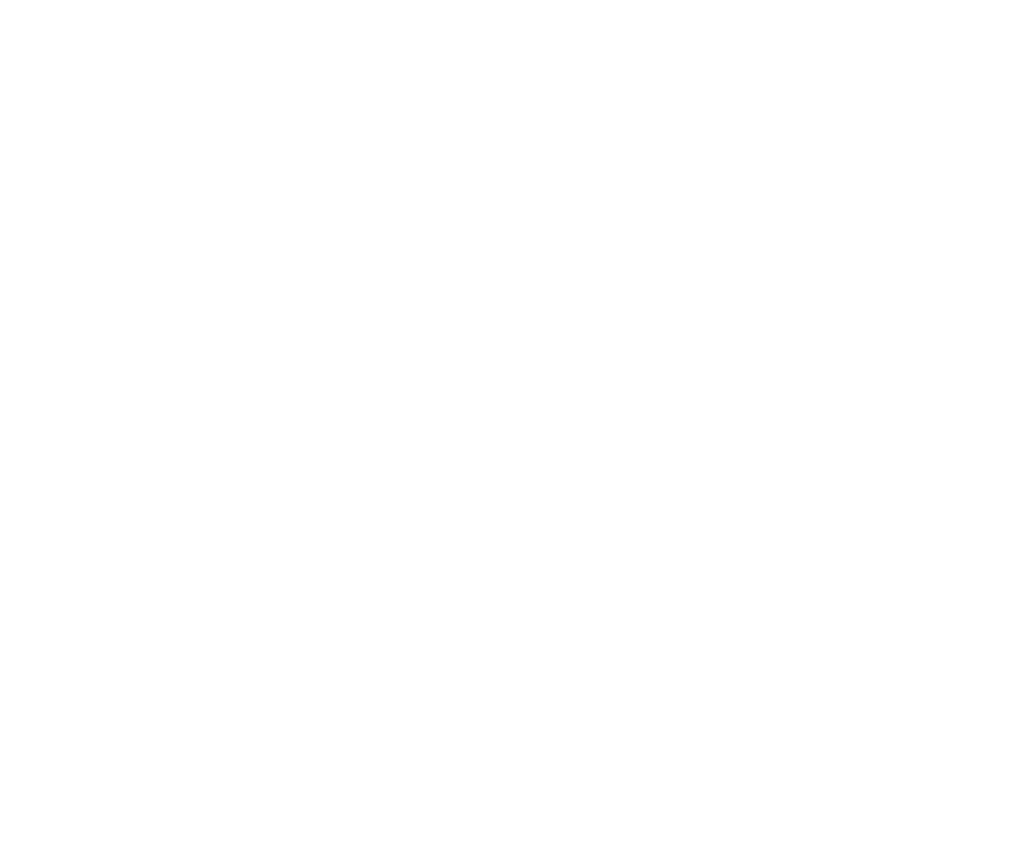
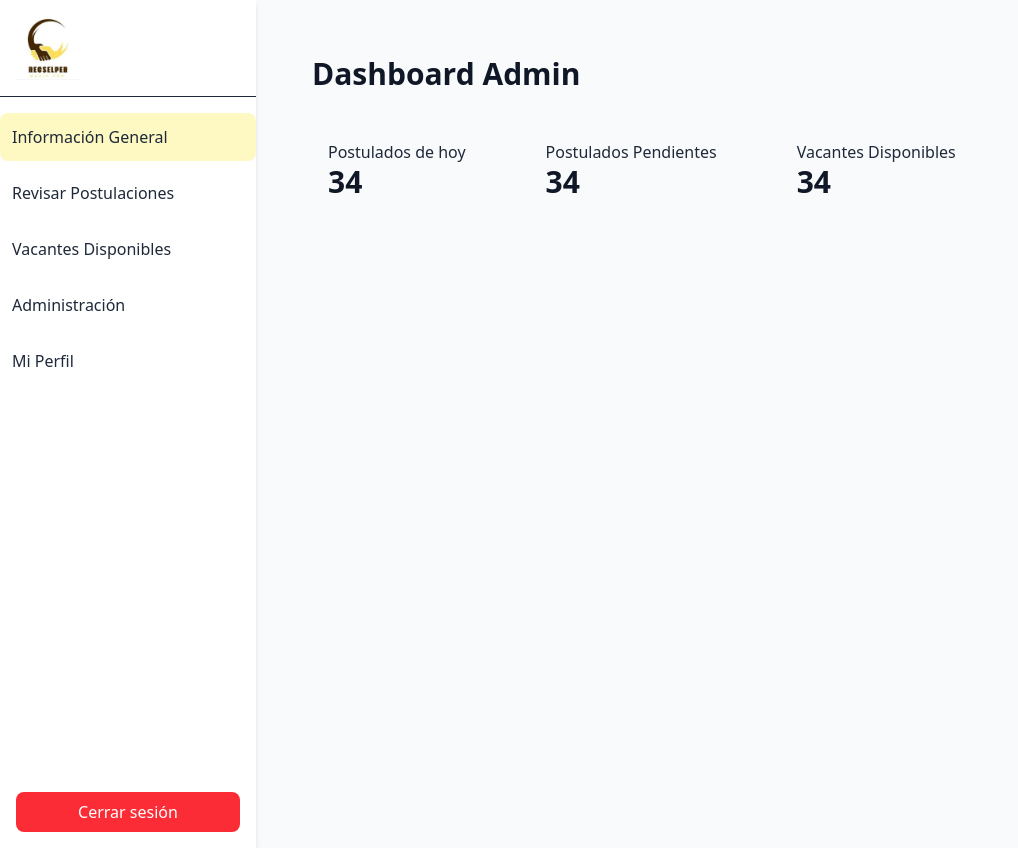
Before and after one commit to madisprorecselper-commits/react-sisstema-contratacion, a React (Vite) app in the folder frontend/: page /admin in a window 1280 px wide. Before the commit this address had no page. Shown: the whole page, without its empty margins (0-1018 px from the left). Before the commit the page ends 800 px from the top, so only its background shows below. Built offline with nearby package versions, Linux system fonts and the light colour scheme.

Commit message:
Dashboard Admin

```diff
--- a/frontend/src/App.jsx
+++ b/frontend/src/App.jsx
@@ -1,28 +1,46 @@
 import { Routes, Route } from "react-router-dom";
+
 import { LoginPage } from "./pages/LoginPage";
 import { RegistroPage } from "./pages/RegistroPage";
+
+import LayoutUsuario from "./Layouts/LayoutUsuario";
+import LayoutAdmin from "./Layouts/LayoutAdmin";
+import cardsFastInformation from "./components/CardsFastInformation"
+
 import { MenuPrincipalPage } from "./pages/MenuPrincipalPage";
-import { MenuPrincipalAdmin } from "./pages/MenuPrincipalAdmin";
+
+import { DashboardAdmin } from "./pages/DashboarhdAdmin"
 import { CrearCurriculumPage } from "./pages/CrearCurriculumPage";
 import { VacanteDisponiblePage } from "./pages/VacanteDisponiblePage";
 import { PostulacionesAdmin } from "./pages/PostulacionesAdmin";
+import { EditarYeliminar } from "./pages/EditarYeliminar";
 import { AnexarPerfil } from "./pages/AnexarPerfil";
-import { EditarYeliminar } from "./pages/EditarYeliminar";
-
 
 function App() {
   return (
     <Routes>
+
+      {/* LOGIN */}
       <Route path="/" element={<LoginPage />} />
       <Route path="/registro" element={<RegistroPage />} />
-      <Route path="/menuPrincipal" element={<MenuPrincipalPage />} />
-      <Route path="/menuPrincipalAdmin" element={<MenuPrincipalAdmin/>} />
-      <Route path="/crearCurriculum" element={<CrearCurriculumPage />} />
-      <Route path="/vacantesDisponibles" element={<VacanteDisponiblePage />} />
-      <Route path="/PostulacionesAdmin" element={<PostulacionesAdmin />} />
-      <Route path="/EditarYeliminar" element={<EditarYeliminar />} />
-      <Route path="/perfil" element={<AnexarPerfil />} />
 
+      {/* USUARIO */}
+      <Route path="/usuario" element={<LayoutUsuario />}>
+        <Route index element={<MenuPrincipalPage />} />
+        <Route path="crear-cv" element={<CrearCurriculumPage />} />
+        <Route path="vacantes" element={<VacanteDisponiblePage />} />
+        <Route path="perfil" element={<AnexarPerfil />} />
+      </Route>
+
+      {/* ADMIN */}
+      <Route path="/admin" element={<LayoutAdmin />}>
+        <Route index element={<DashboardAdmin />} />
+        <Route path="Dashboard" element={<DashboardAdmin />} />
+       <Route path="PostulacionesAdmin" element={<PostulacionesAdmin />} />
+        <Route path="EditarYeliminar" element={<EditarYeliminar />} />
+        <Route path="vacantes" element={<VacanteDisponiblePage />} />
+        <Route path="perfil" element={<AnexarPerfil />} />
+      </Route>
 
     </Routes>
   );
--- /dev/null
+++ b/frontend/src/Layouts/LayoutAdmin.jsx
@@ -0,0 +1,18 @@
+import { Outlet } from "react-router-dom";
+import NavBarAdministrador  from "../components/NavBarAdministrador";
+
+export default function LayoutAdmin() {
+  return (
+    <div className="flex min-h-screen bg-gray-50 text-gray-800">
+
+      {/* Sidebar / Navbar Admin */}
+      <NavBarAdministrador />
+
+      {/* Contenido Admin */}
+      <main className="flex-1 p-6">
+        <Outlet />
+      </main>
+
+    </div>
+  );
+}
--- /dev/null
+++ b/frontend/src/Layouts/LayoutUsuario.jsx
@@ -0,0 +1,18 @@
+import { Outlet } from "react-router-dom";
+import  SideBarUser  from "../components/SideBarUser";
+
+export default function LayoutUsuario() {
+  return (
+    <div className="flex min-h-screen bg-gray-50 text-gray-800">
+
+      {/* Navbar Usuario */}
+      <SideBarUser />
+
+      {/* Contenido dinámico */}
+      <main className="p-6">
+        <Outlet />
+      </main>
+
+    </div>
+  );
+}
--- /dev/null
+++ b/frontend/src/components/CardsFastInformation.jsx
@@ -0,0 +1,38 @@
+export default function CardsFastInformation() {
+    return (
+        <>
+        <div>
+            <h1 className="text-3xl font-extrabold text-gray-900">Dashboard Admin</h1>
+        </div>
+        <div className="flex mt-8 space-x-12">
+            <div className="bg-Neutral-100 p-4">
+                <p>
+                    Postulados de hoy
+                </p>
+                <h2 className="text-3xl font-extrabold text-gray-900">
+                    34
+                </h2>
+            </div>
+             <div className="bg-Neutral-100 p-4">
+                <p>
+                    Postulados Pendientes
+                </p>
+                <h2 className="text-3xl font-extrabold text-gray-900">
+                    34
+                </h2>
+            </div>
+             <div className="bg-Neutral-1000 p-4">
+                <p>
+                    Vacantes Disponibles
+                </p>
+                <h2 className="text-3xl font-extrabold text-gray-900">
+                    34
+                </h2>
+            </div>
+            <div>
+
+            </div>
+        </div>
+        </>
+    )
+}
--- a/frontend/src/components/NavBarAdministrador.jsx
+++ b/frontend/src/components/NavBarAdministrador.jsx
@@ -2,7 +2,8 @@
 import { Link } from "react-router-dom";
 import React, { useState } from 'react';
 
-export function AdminNavBar () {
+
+export default function NavBarAdministrador () {
   const [openMenu, setOpenMenu] = useState(false)
     return (
                <>
@@ -29,36 +30,44 @@
 
                 <nav className="mt-4">
                   <ul className="space-y-2">
-                    <li>
+                     <li>
                       <Link
-                        to="/MenuPrincipalAdmin"
+                        to="Dashboard"
                         className="flex items-center gap-2 p-3 hover:bg-blue-50 rounded-lg font-medium text-brown-600 bg-yellow-100"
                       >
-                         Anuncios
+                         Información General
                       </Link>
                     </li>
                     <li>
                       <Link
-                        to="/PostulacionesAdmin"
-                        className="flex items-center gap-2 p-3 hover:bg-gray-100 rounded-lg"
+                        to="PostulacionesAdmin"
+                        className="flex items-center gap-2 p-3 hover:bg-blue-50 rounded-lg text-brown-600"
                       >
                          Revisar Postulaciones
                       </Link>
                     </li>
                     <li>
                       <Link
-                        to="/EditarYeliminar"
+                        to="vacantes"
                         className="flex items-center gap-2 p-3 hover:bg-gray-100 rounded-lg"
                       >
-                        Create / Edit / Delete
+                         Vacantes Disponibles
                       </Link>
                     </li>
                     <li>
                       <Link
-                        to="/perfil"
+                        to="EditarYeliminar"
                         className="flex items-center gap-2 p-3 hover:bg-gray-100 rounded-lg"
                       >
-                        Ver Perfil
+                        Administración
+                      </Link>
+                    </li>
+                    <li>
+                      <Link
+                        to="perfil"
+                        className="flex items-center gap-2 p-3 hover:bg-gray-100 rounded-lg"
+                      >
+                        Mi Perfil
                       </Link>
                     </li>
                   </ul>
--- /dev/null
+++ b/frontend/src/components/SideBarUser.jsx
@@ -0,0 +1,64 @@
+
+  export default function SideBarUser () {
+    return (
+        <>
+             <aside className="w-64 bg-white shadow-md flex flex-col justify-between">
+        <div>
+          <div className="flex items-center gap-3 p-4 border-b">
+                     <img src={logoUno} alt="Logo 1" className="h-16" />
+            <div>
+              <h2 className="font-semibold">{userName}</h2>
+
+            </div>
+          </div>
+
+          <nav className="mt-4">
+            <ul className="space-y-2">
+              <li>
+                <Link
+                  to="#"
+                  className="flex items-center gap-2 p-3 hover:bg-blue-50 rounded-lg font-medium text-brown-600 bg-yellow-100"
+                >
+                   Information
+                </Link>
+              </li>
+              <li>
+                <Link
+                  to="/crearCurriculum"
+                  className="flex items-center gap-2 p-3 hover:bg-gray-100 rounded-lg"
+                >
+                   Crea tu crea tu Curriculum
+                </Link>
+              </li>
+              <li>
+                <Link
+                  to="/vacantesDisponibles"
+                  className="flex items-center gap-2 p-3 hover:bg-gray-100 rounded-lg"
+                >
+                  Buscar Vacantes
+                </Link>
+              </li>
+              <li>
+                <Link
+                  to="/perfil"
+                  className="flex items-center gap-2 p-3 hover:bg-gray-100 rounded-lg"
+                >
+                  Ver Perfil
+                </Link>
+              </li>
+            </ul>
+          </nav>
+        </div>
+
+
+        <div className="p-4">
+          <button className="w-full bg-red-500 text-white py-2 rounded-lg hover:bg-red-400 transition">
+            Cerrar sesión
+          </button>
+        </div>
+      </aside>
+
+
+        </>
+    )
+  }
--- /dev/null
+++ b/frontend/src/pages/DashboarhdAdmin.jsx
@@ -0,0 +1,21 @@
+import CardsFastInformation from "../components/CardsFastInformation"
+export function DashboardAdmin() {
+    return (
+        <>
+         <div className="flex min-h-screen bg-gray-50 text-gray-800">
+
+
+
+
+
+      <main className="flex-1 p-8">
+         <CardsFastInformation />
+
+      </main>
+
+            </div>
+
+             </>
+
+    )
+}
--- a/frontend/src/pages/EditarYeliminar.jsx
+++ b/frontend/src/pages/EditarYeliminar.jsx
@@ -1,6 +1,6 @@
 import React from "react";
 import { useState } from "react";
-import { AdminNavBar } from "../components/NavBarAdministrador"
+import NavBarAdministrador from "../components/NavBarAdministrador"
 
 
 export function EditarYeliminar() {
@@ -45,12 +45,12 @@
     }
   }
   return (
-    <div className="">
+    <div>
       {/* NAVBAR */}
 
      <div className="flex min-h-screen bg-gray-50 text-gray-800">
 
-        <AdminNavBar/>
+
 
       <main className="flex-1 p-8">
              {/* Barra de búsqueda */}
--- a/frontend/src/pages/LoginPage.jsx
+++ b/frontend/src/pages/LoginPage.jsx
@@ -36,10 +36,10 @@
         if (role === "usuario") {
           localStorage.setItem("userName", UserName)
           setIsLogged(true)
-          setTimeout(() => navigate("/menuPrincipal"), 2500)
+          setTimeout(() => navigate("/usuario"), 2500)
         } else {
           localStorage.setItem("adminName", UserName)
-          navigate("/menuPrincipalAdmin")
+          navigate("/admin")
         }
       } else {
         setError(data.message || "Asegurate de escoger bien tu rol y credenciales.")
--- a/frontend/src/pages/MenuPrincipalAdmin.jsx
+++ b/frontend/src/pages/MenuPrincipalAdmin.jsx
@@ -1,12 +1,12 @@
 import { VacanteDisponiblePage } from "../pages/VacanteDisponiblePage"
-import { AdminNavBar } from "../components/NavBarAdministrador"
+import { NavBarAdministrador } from "../components/NavBarAdministrador"
 
 export function MenuPrincipalAdmin() {
 return (
 
  <div className="flex min-h-screen bg-gray-50 text-gray-800">
 
-    <AdminNavBar/>
+    <NavBarAdministrador/>
 
   <main className="flex-1 p-8">
     <VacanteDisponiblePage/>
--- a/frontend/src/pages/PostulacionesAdmin.jsx
+++ b/frontend/src/pages/PostulacionesAdmin.jsx
@@ -1,5 +1,5 @@
 import React from "react";
-import { AdminNavBar } from "../components/NavBarAdministrador"
+import  NavBarAdministrador from "../components/NavBarAdministrador"
 import { useState, useEffect } from "react";
 import axios from 'axios';
 
@@ -18,9 +18,10 @@
   return (
     <div className="">
       <div className="flex min-h-screen bg-gray-50 text-gray-800">
-        <AdminNavBar/>
+
 
         <main className="flex-1 p-8">
+             <h1 className="text-3xl font-extrabold text-gray-900">Postulaciones</h1>
 
           {/* Barra de búsqueda */}
           <div className="max-w-4xl mx-auto mt-10 px-6">
```
Also changed, not shown: frontend/src/pages/MenuPrincipalPage.jsx (+0 -57 lines).
